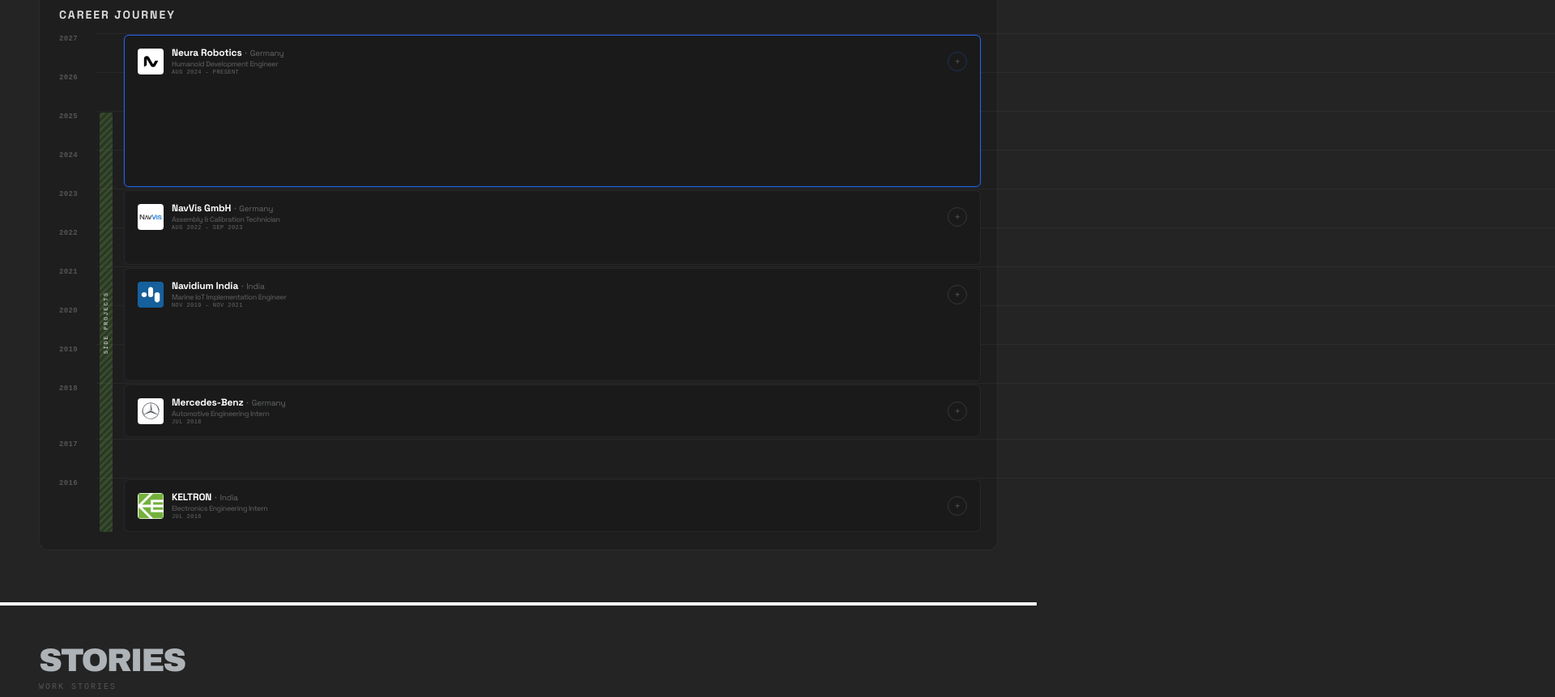
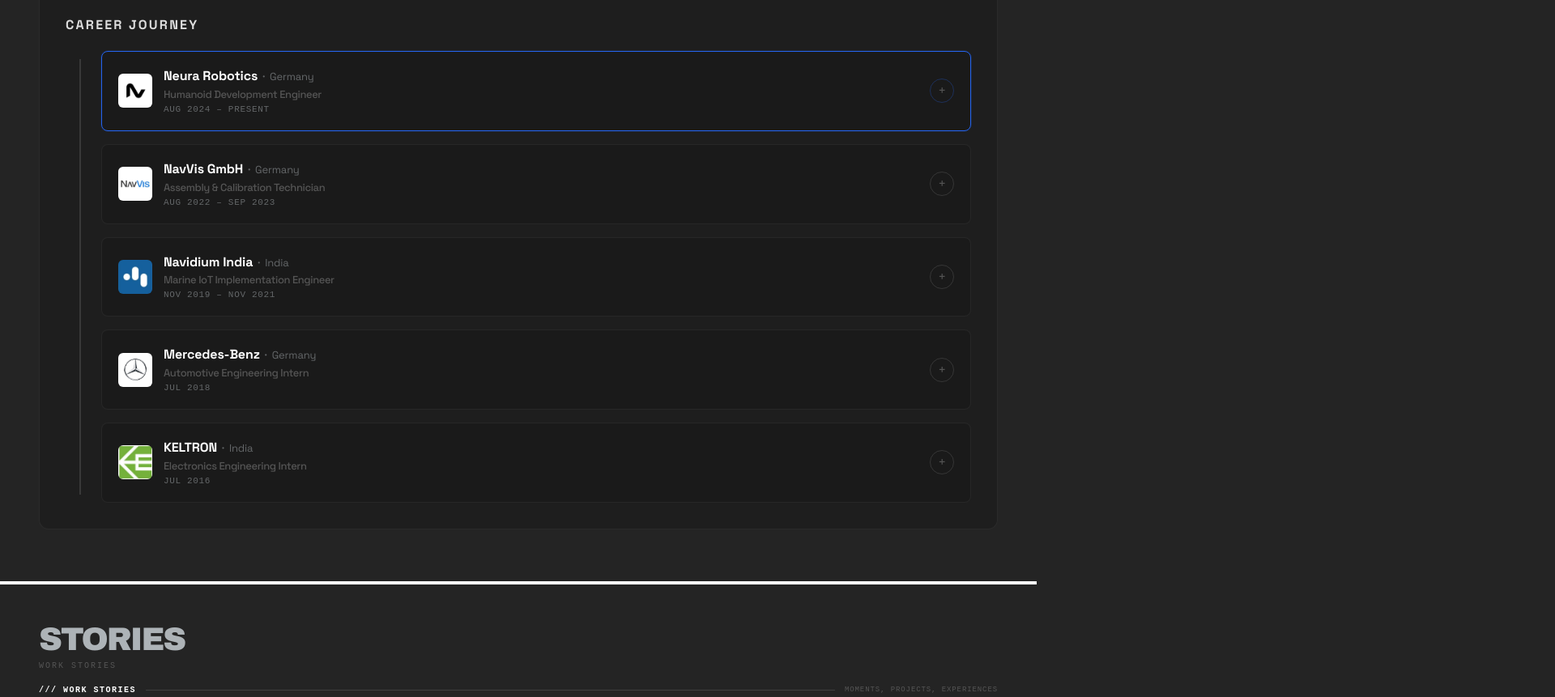
Before and after one commit to Unselfisheologism/johnpaul, a plain HTML site: page index.html in a window 1280 px wide. Shown: the part 807-1668 px from the top of the page at 81% size, 1920 px wide, since content can reach past the window. Drawn offline with nearby package versions, Linux system fonts and the light colour scheme; a web font is replaced by a local one.

Commit message:
fix calendar perfect

```diff
--- a/index.html
+++ b/index.html
@@ -80,55 +80,56 @@
             nav .nav-brand{font-family:var(--font-mono);font-size:10px;font-weight:600;text-transform:uppercase;letter-spacing:0.12em;color:var(--text-body)}
 
             /* ============================================================
-               CAREER JOURNEY — GANTT-STYLE TIMELINE
+               CAREER JOURNEY — VERTICAL TIMELINE
                ============================================================ */
-            :root{--yr:48px}
-            .career-container{background:var(--bg-card);border-radius:12px;border:1px solid var(--border);padding:20px 0 20px 24px;position:relative}
-            .career-title{font-family:var(--font-ui);font-size:14px;font-weight:700;color:#ddd;text-transform:uppercase;letter-spacing:0.14em;margin-bottom:16px;padding-right:24px}
-
-            .timeline-grid{display:grid;
-              grid-template-columns:40px 10px 16px 14px 1fr;
-              grid-auto-rows:minmax(var(--yr),auto);
-              position:relative;padding-right:20px}
-
-            .year-label{grid-column:1;font-family:var(--font-mono);font-size:9px;font-weight:600;color:var(--text-muted);letter-spacing:0.04em;position:relative;display:flex;align-items:flex-start;padding-top:3px;z-index:1}
-            .year-label::after{content:'';position:absolute;left:calc(100% + 6px);right:-2000px;top:0;height:1px;background:rgba(255,255,255,0.04);pointer-events:none}
-            .year-label:last-child::after{height:0}
-
-            .side-projects-bar{grid-column:3;
-              background:repeating-linear-gradient(-45deg,rgba(100,160,70,0.35),rgba(100,160,70,0.35) 3px,rgba(80,130,55,0.25) 3px,rgba(80,130,55,0.25) 6px);
-              border-radius:2px;position:relative;display:flex;align-items:center;justify-content:center;margin:2px 0}
-            .side-projects-label{font-family:var(--font-mono);font-size:7px;font-weight:700;color:rgba(255,255,255,0.6);text-transform:uppercase;letter-spacing:0.25em;
-              writing-mode:vertical-rl;transform:rotate(180deg);white-space:nowrap;line-height:1.2;padding:6px 0}
+            .career-container{background:var(--bg-card);border-radius:12px;border:1px solid var(--border);padding:32px 32px 32px 32px;position:relative}
+            .career-title{font-family:var(--font-ui);font-size:16px;font-weight:700;color:#ddd;text-transform:uppercase;letter-spacing:0.14em;margin-bottom:24px}
+
+            .timeline-grid{
+              display:flex;flex-direction:column;gap:16px;
+              position:relative;padding-left:44px}
+
+            /* vertical timeline line */
+            .timeline-grid::before{
+              content:'';position:absolute;
+              left:17px;top:10px;bottom:10px;width:2px;
+              background:var(--border-strong);pointer-events:none}
 
             /* JOB CARD */
-            .job-card{border-radius:6px;border:1px solid var(--border);overflow:hidden;
-              grid-column:5;background:var(--bg-deep);
+            .job-card{border-radius:8px;border:1px solid var(--border);overflow:hidden;
+              background:var(--bg-deep);
               transition:border-color 0.3s,box-shadow 0.3s,transform 0.6s cubic-bezier(0.23,1,0.32,1),opacity 0.6s cubic-bezier(0.23,1,0.32,1);
               opacity:0;transform:translateY(20px);
-              cursor:pointer;z-index:1;position:relative;margin:2px 0}
+              cursor:pointer;z-index:1;position:relative}
+            .job-card::before{content:'';position:absolute;left:-34px;top:24px;
+              width:12px;height:12px;border-radius:50%;
+              background:var(--text-muted);border:3px solid var(--bg-card);
+              z-index:2;transition:background 0.3s,transform 0.3s}
+            .job-card.current::before{background:#2563EB;transform:scale(1.2)}
             .job-card.is-visible{opacity:1;transform:translateY(0)}
             .job-card:hover{border-color:var(--border-strong);z-index:2}
+            .job-card:hover::before{transform:scale(1.3)}
+            .job-card.current:hover::before{transform:scale(1.4)}
             .job-card.current{border-color:#2563EB;box-shadow:0 0 0 1px rgba(37,99,235,0.12)}
             .job-card.current:hover{box-shadow:0 0 0 1px rgba(37,99,235,0.25),0 4px 20px rgba(37,99,235,0.08)}
 
-            .job-card-header{display:flex;align-items:center;gap:10px;padding:14px 16px;cursor:pointer;user-select:none;
+            .job-card-header{display:flex;align-items:center;gap:14px;padding:20px 20px;cursor:pointer;user-select:none;
               transition:background 0.25s}
             .job-card-header:hover{background:rgba(255,255,255,0.015)}
 
-            .job-logo{width:32px;height:32px;object-fit:contain;border-radius:4px;flex-shrink:0}
+            .job-logo{width:42px;height:42px;object-fit:contain;border-radius:6px;flex-shrink:0}
 
             .job-info{flex:1;min-width:0}
-            .job-company{font-family:var(--font-ui),sans-serif;font-size:12px;font-weight:700;color:var(--text-body);letter-spacing:-0.15px;line-height:1.2;
-              display:flex;align-items:baseline;gap:4px;flex-wrap:wrap}
+            .job-company{font-family:var(--font-ui),sans-serif;font-size:16px;font-weight:700;color:var(--text-body);letter-spacing:-0.15px;line-height:1.3;
+              display:flex;align-items:baseline;gap:6px;flex-wrap:wrap}
             .job-company .company-sep{color:var(--text-meta);font-weight:400}
-            .job-company .company-location{color:var(--text-meta);font-weight:400;font-size:10px}
-            .job-role{font-family:var(--font-ui),sans-serif;font-size:9px;font-weight:500;color:var(--text-muted);margin-top:1px;line-height:1.3}
-            .job-dates{font-family:var(--font-mono);font-size:7px;font-weight:500;color:var(--text-meta);text-transform:uppercase;letter-spacing:0.06em;margin-top:1px}
-
-            .job-expand{width:24px;height:24px;border-radius:50%;border:1px solid var(--border-strong);
+            .job-company .company-location{color:var(--text-meta);font-weight:400;font-size:13px}
+            .job-role{font-family:var(--font-ui),sans-serif;font-size:13px;font-weight:500;color:var(--text-muted);margin-top:4px;line-height:1.3}
+            .job-dates{font-family:var(--font-mono);font-size:11px;font-weight:500;color:var(--text-meta);text-transform:uppercase;letter-spacing:0.06em;margin-top:4px}
+
+            .job-expand{width:30px;height:30px;border-radius:50%;border:1px solid var(--border-strong);
               display:flex;align-items:center;justify-content:center;flex-shrink:0;
-              font-family:var(--font-ui);font-size:12px;font-weight:300;color:var(--text-muted);
+              font-family:var(--font-ui);font-size:16px;font-weight:300;color:var(--text-muted);
               transition:transform 0.3s cubic-bezier(0.23,1,0.32,1),background 0.25s,border-color 0.25s,color 0.25s}
             .job-card.open .job-expand{transform:rotate(135deg);color:#2563EB;border-color:#2563EB}
             .job-card.current .job-expand{border-color:rgba(37,99,235,0.3)}
@@ -136,31 +137,31 @@
 
             .job-card-body{max-height:0;overflow:hidden;transition:max-height 0.45s cubic-bezier(0.23,1,0.32,1)}
             .job-card.open .job-card-body{max-height:2000px;overflow:visible}
-            .job-card-body-inner{padding:0 12px 12px;border-top:1px solid var(--border)}
-
-            .job-description{font-family:var(--font-body);font-size:11px;line-height:1.6;letter-spacing:-0.01em;color:var(--text-body);margin-top:10px;max-width:680px}
-
-            .job-subroles{margin-top:12px;display:flex;flex-direction:column;gap:4px}
-            .job-subrole{display:flex;align-items:flex-start;gap:6px;padding:6px 8px;background:rgba(255,255,255,0.015);border-radius:4px;border-left:2px solid var(--border)}
-            .job-subrole-bullet{width:5px;height:5px;border-radius:50%;background:var(--text-meta);flex-shrink:0;margin-top:4px}
+            .job-card-body-inner{padding:0 20px 20px;border-top:1px solid var(--border)}
+
+            .job-description{font-family:var(--font-body);font-size:14px;line-height:1.7;letter-spacing:-0.01em;color:var(--text-body);margin-top:16px;max-width:720px}
+
+            .job-subroles{margin-top:16px;display:flex;flex-direction:column;gap:6px}
+            .job-subrole{display:flex;align-items:flex-start;gap:8px;padding:10px 12px;background:rgba(255,255,255,0.015);border-radius:6px;border-left:2px solid var(--border)}
+            .job-subrole-bullet{width:6px;height:6px;border-radius:50%;background:var(--text-meta);flex-shrink:0;margin-top:5px}
             .job-subrole-info{flex:1}
-            .job-subrole-title{font-family:var(--font-ui),sans-serif;font-size:11px;font-weight:600;color:#ccc}
-            .job-subrole-date{font-family:var(--font-mono);font-size:8px;font-weight:400;color:var(--text-meta);margin-top:1px}
-
-            .job-highlights{margin-top:12px;display:grid;grid-template-columns:1fr;gap:0}
-            .job-highlight{padding:7px 0;border-bottom:1px solid var(--border);display:flex;gap:10px;align-items:flex-start}
+            .job-subrole-title{font-family:var(--font-ui),sans-serif;font-size:13px;font-weight:600;color:#ccc}
+            .job-subrole-date{font-family:var(--font-mono);font-size:10px;font-weight:400;color:var(--text-meta);margin-top:2px}
+
+            .job-highlights{margin-top:16px;display:grid;grid-template-columns:1fr;gap:0}
+            .job-highlight{padding:9px 0;border-bottom:1px solid var(--border);display:flex;gap:12px;align-items:flex-start}
             .job-highlight:last-child{border-bottom:none}
-            .job-highlight-icon{font-size:12px;flex-shrink:0;margin-top:1px;color:#2563EB;opacity:0.5}
-            .job-highlight-text{font-family:var(--font-ui),sans-serif;font-size:11px;line-height:1.5;color:var(--text-body);letter-spacing:-0.01em}
+            .job-highlight-icon{font-size:15px;flex-shrink:0;margin-top:2px;color:#2563EB;opacity:0.5}
+            .job-highlight-text{font-family:var(--font-ui),sans-serif;font-size:13px;line-height:1.6;color:var(--text-body);letter-spacing:-0.01em}
             .job-highlight-text strong{color:#fff}
 
-            .job-testimonial{margin-top:12px;padding:10px 12px;background:rgba(37,99,235,0.02);border-radius:6px;border-left:2px solid rgba(37,99,235,0.15)}
-            .job-testimonial-quote{font-family:var(--font-body);font-size:10px;line-height:1.6;font-style:italic;color:var(--text-muted);margin-bottom:6px}
-            .job-testimonial-author{font-family:var(--font-ui),sans-serif;font-size:10px;font-weight:600;color:var(--text-heading)}
+            .job-testimonial{margin-top:16px;padding:14px 16px;background:rgba(37,99,235,0.02);border-radius:8px;border-left:2px solid rgba(37,99,235,0.15)}
+            .job-testimonial-quote{font-family:var(--font-body);font-size:13px;line-height:1.7;font-style:italic;color:var(--text-muted);margin-bottom:8px}
+            .job-testimonial-author{font-family:var(--font-ui),sans-serif;font-size:12px;font-weight:600;color:var(--text-heading)}
             .job-testimonial-author span{font-weight:400;color:var(--text-meta)}
 
-            .job-tags{display:flex;flex-wrap:wrap;gap:4px;margin-top:12px}
-            .job-tag{font-family:var(--font-mono);font-size:7px;font-weight:600;color:var(--text-muted);padding:2px 6px;border:1px solid var(--border-strong);text-transform:uppercase;letter-spacing:0.06em;border-radius:2px}
+            .job-tags{display:flex;flex-wrap:wrap;gap:6px;margin-top:16px}
+            .job-tag{font-family:var(--font-mono);font-size:9px;font-weight:600;color:var(--text-muted);padding:3px 8px;border:1px solid var(--border-strong);text-transform:uppercase;letter-spacing:0.06em;border-radius:2px}
 
             /* staggered entrance */
             .job-card[data-stagger="1"].is-visible{transition-delay:0s}
@@ -310,19 +311,18 @@
                 .hero{padding:40px 24px}
                 .hero-content h1{font-size:36px}
                 .section-header h2{font-size:28px}
-                .career-container{padding:16px 0 16px 16px}
-                .timeline-grid{grid-template-columns:32px 8px 12px 10px 1fr;padding-right:12px}
-                .job-card-header{padding:10px 12px;gap:8px}
-                .job-logo{width:28px;height:28px}
-                .job-company{font-size:11px}
-                .job-role{font-size:8px}
-                .job-dates{font-size:6px}
-                .job-expand{width:18px;height:18px;font-size:10px}
-                .job-card-body-inner{padding:0 10px 10px}
-                .job-description{font-size:10px}
-                .year-label{font-size:7px;padding-top:2px}
-                .side-projects-label{font-size:6px;letter-spacing:0.15em}
-                .job-card{grid-column:5}
+                .career-container{padding:24px 20px}
+                .timeline-grid{padding-left:36px;gap:12px}
+                .timeline-grid::before{left:13px}
+                .job-card::before{left:-30px;top:20px;width:10px;height:10px}
+                .job-card-header{padding:14px 14px;gap:10px}
+                .job-logo{width:34px;height:34px}
+                .job-company{font-size:14px}
+                .job-role{font-size:11px}
+                .job-dates{font-size:9px}
+                .job-expand{width:26px;height:26px;font-size:13px}
+                .job-card-body-inner{padding:0 14px 14px}
+                .job-description{font-size:12px}
                 .story-image-grid img,.story-img-wrap{width:140px}
                 .story-group-header{flex-direction:column;gap:6px}
                 footer{padding:16px 24px;flex-direction:column;gap:8px}
@@ -601,27 +601,8 @@
 
                 <div class="timeline-grid">
 
-                    <!-- ===== YEAR LABELS ===== -->
-                    <div class="year-label" style="grid-row:1">2027</div>
-                    <div class="year-label" style="grid-row:2">2026</div>
-                    <div class="year-label" style="grid-row:3">2025</div>
-                    <div class="year-label" style="grid-row:4">2024</div>
-                    <div class="year-label" style="grid-row:5">2023</div>
-                    <div class="year-label" style="grid-row:6">2022</div>
-                    <div class="year-label" style="grid-row:7">2021</div>
-                    <div class="year-label" style="grid-row:8">2020</div>
-                    <div class="year-label" style="grid-row:9">2019</div>
-                    <div class="year-label" style="grid-row:10">2018</div>
-                    <div class="year-label" style="grid-row:11">2017</div>
-                    <div class="year-label" style="grid-row:12">2016</div>
-
-                    <!-- ===== SIDE PROJECTS BAR ===== -->
-                    <div class="side-projects-bar" style="grid-row:3 / 13">
-                        <span class="side-projects-label">Side Projects</span>
-                    </div>
-
-                    <!-- ===== NEURA ROBOTICS (2024-Present)  grid-row: 1 / 5 ===== -->
-                    <div class="job-card current" style="grid-row:1 / 5" id="job-neura" data-stagger="1">
+                    <!-- ===== NEURA ROBOTICS (2024-Present) ===== -->
+                    <div class="job-card current" id="job-neura" data-stagger="1">
                         <div class="job-card-header">
                             <img src="neurarobotics-logo.jpeg" alt="Neura Robotics" class="job-logo" />
                             <div class="job-info">
@@ -689,8 +670,8 @@
                         </div>
                     </div>
 
-                    <!-- ===== NAVVIS GMBH (2022-2023)  grid-row: 5 / 7 ===== -->
-                    <div class="job-card" style="grid-row:5 / 7" id="job-navvis" data-stagger="2">
+                    <!-- ===== NAVVIS GMBH (2022-2023) ===== -->
+                    <div class="job-card" id="job-navvis" data-stagger="2">
                         <div class="job-card-header">
                             <img src="navvis gmbh logo.jpg" alt="NavVis GmbH" class="job-logo" />
                             <div class="job-info">
@@ -740,8 +721,8 @@
                         </div>
                     </div>
 
-                    <!-- ===== NAVIDIUM INDIA (2019-2021)  grid-row: 7 / 10 ===== -->
-                    <div class="job-card" style="grid-row:7 / 10" id="job-navidium" data-stagger="3">
+                    <!-- ===== NAVIDIUM INDIA (2019-2021) ===== -->
+                    <div class="job-card" id="job-navidium" data-stagger="3">
                         <div class="job-card-header">
                             <img src="navidium india logo.webp" alt="Navidium India" class="job-logo" />
                             <div class="job-info">
@@ -783,8 +764,8 @@
                         </div>
                     </div>
 
-                    <!-- ===== MERCEDES-BENZ (2018)  grid-row: 10 / 11 ===== -->
-                    <div class="job-card" style="grid-row:10 / 11" id="job-mercedes" data-stagger="4">
+                    <!-- ===== MERCEDES-BENZ (2018) ===== -->
+                    <div class="job-card" id="job-mercedes" data-stagger="4">
                         <div class="job-card-header">
                             <img src="mercedes logo.png" alt="Mercedes-Benz" class="job-logo" />
                             <div class="job-info">
@@ -821,8 +802,8 @@
                         </div>
                     </div>
 
-                    <!-- ===== KELTRON (2016)  grid-row: 12 / 13 ===== -->
-                    <div class="job-card" style="grid-row:12 / 13" id="job-keltron" data-stagger="5">
+                    <!-- ===== KELTRON (2016) ===== -->
+                    <div class="job-card" id="job-keltron" data-stagger="5">
                         <div class="job-card-header">
                             <img src="keltron logo.webp" alt="KELTRON" class="job-logo" />
                             <div class="job-info">
```
